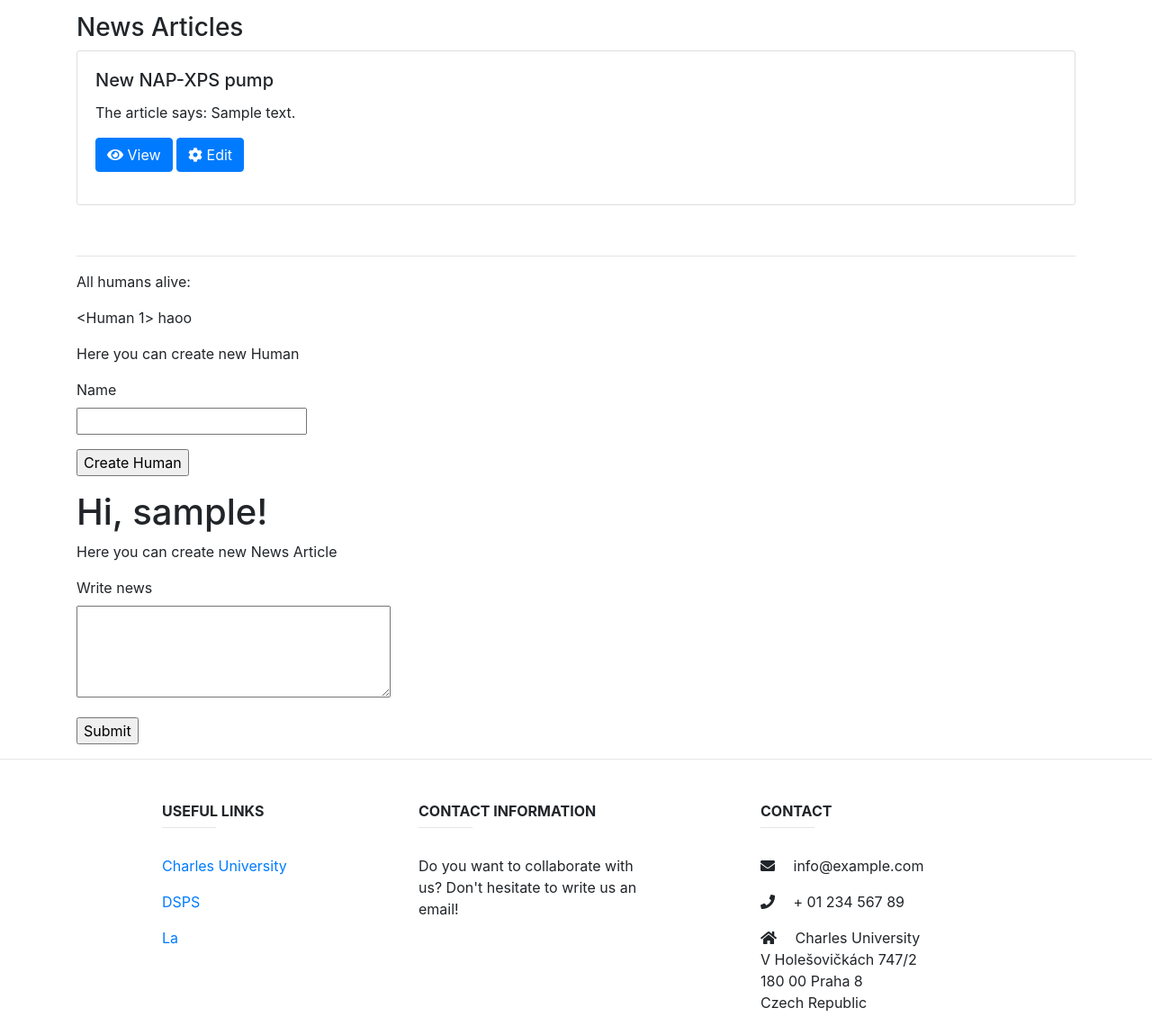
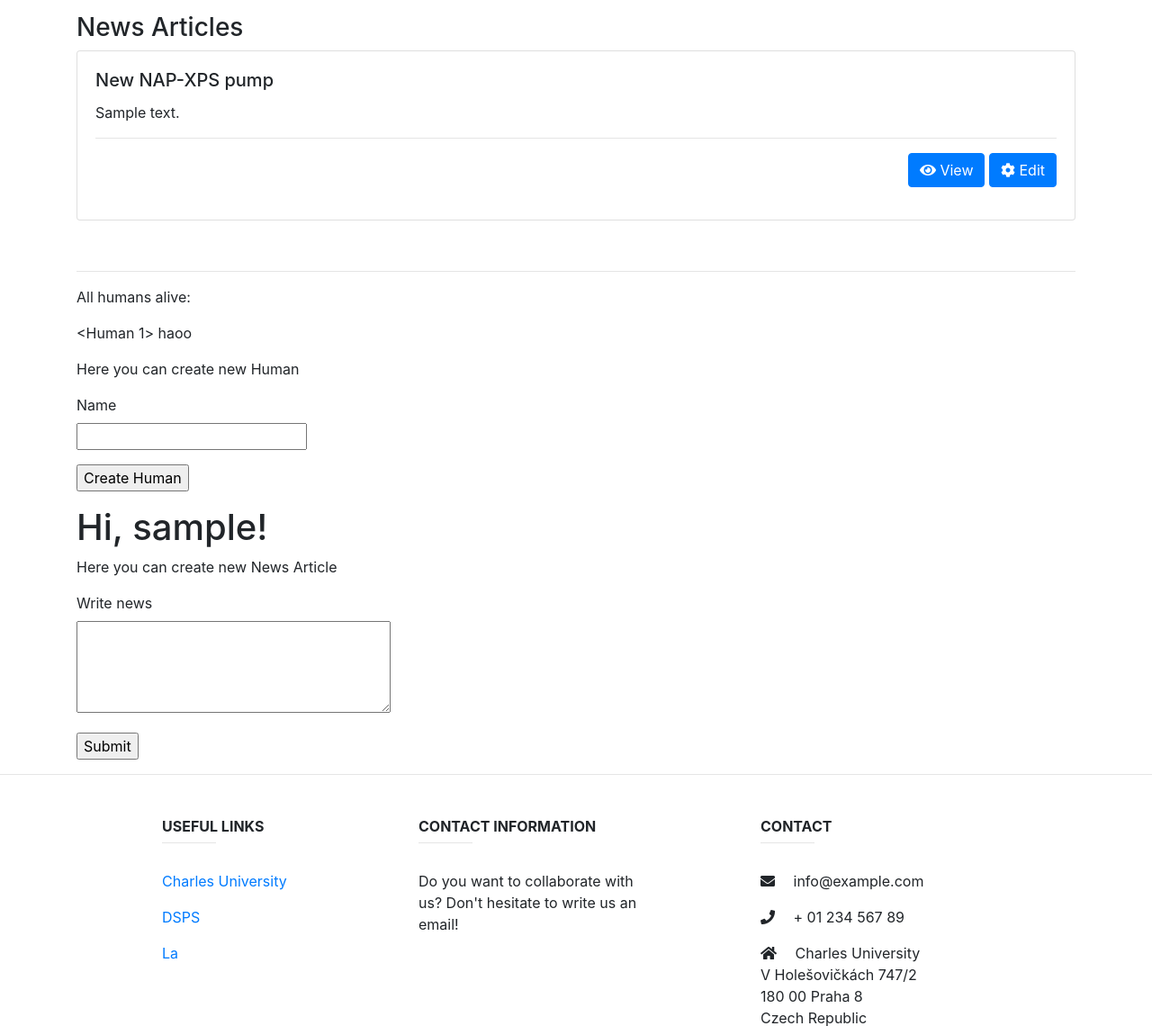
Before and after one commit to vaclavmaixner/nano-website, a Flask app: page /admin in a window 1280 px wide. Shown: the part 56-1196 px from the top of the page at 90% size. Run offline with Flask 2, Linux system fonts and the light colour scheme; a user stored in the database is signed in; tables that the repository leaves empty hold one stand-in row (values such as "Sample post"); some libraries are stand-ins or nearby versions.

Commit message:
Graphical changes in admin page.

```diff
--- a/app/templates/admin.html
+++ b/app/templates/admin.html
@@ -16,8 +16,9 @@
     <div class="card">
         <div class="card-body">
             <h5 class="card-title">New NAP-XPS pump</h5>
-            <p class="card-text">The article says: {{ article.body|safe }}</p>
-            <p>
+            <p class="card-text">{{ article.body|safe }}</p>
+            <hr>
+            <p class="text-right">
                 </a>
                 <a class="btn btn-primary" href="{{ url_for('.article', id=article.id) }}">
                         <i class="fa fa-eye"></i> View
```
